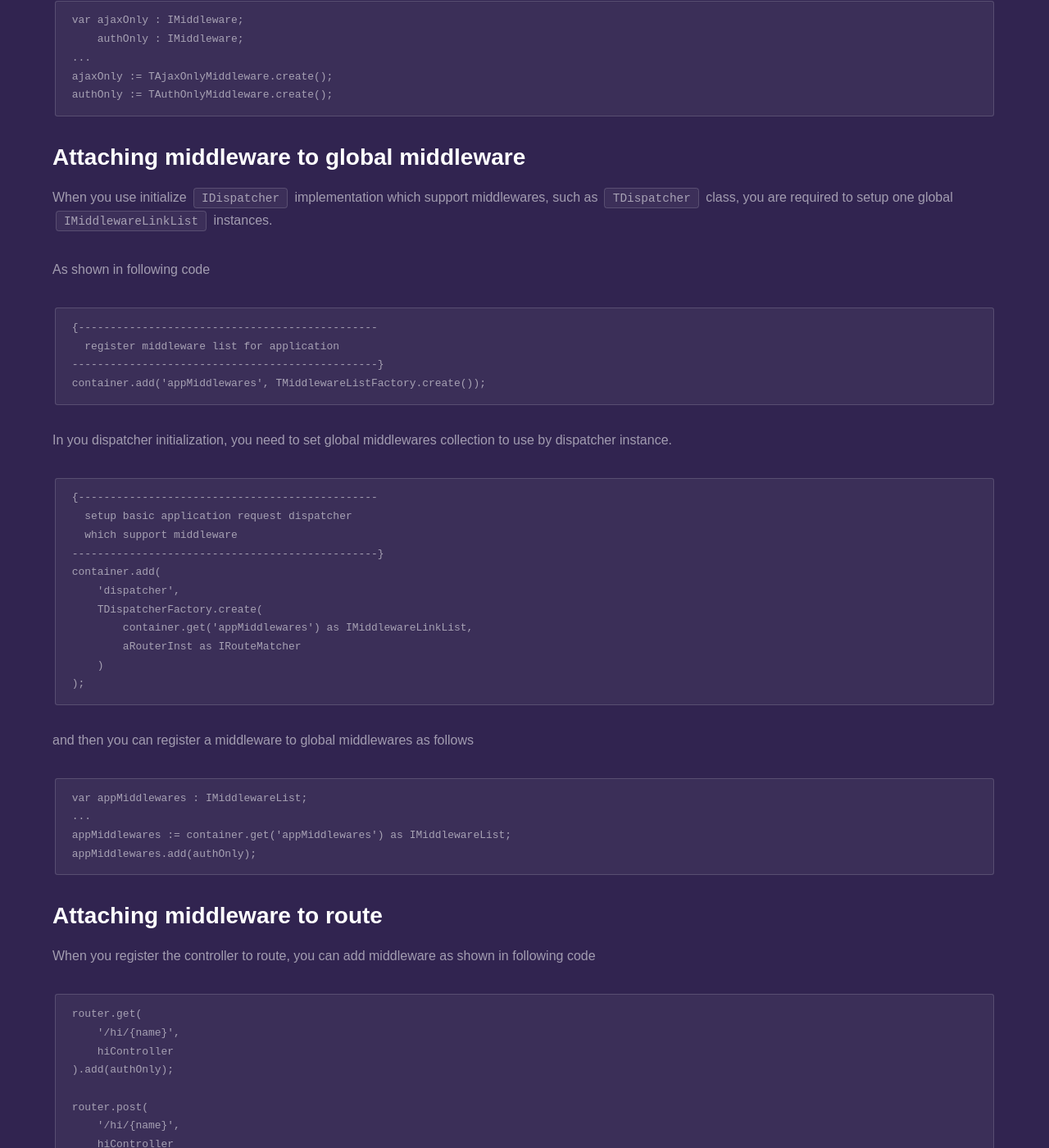
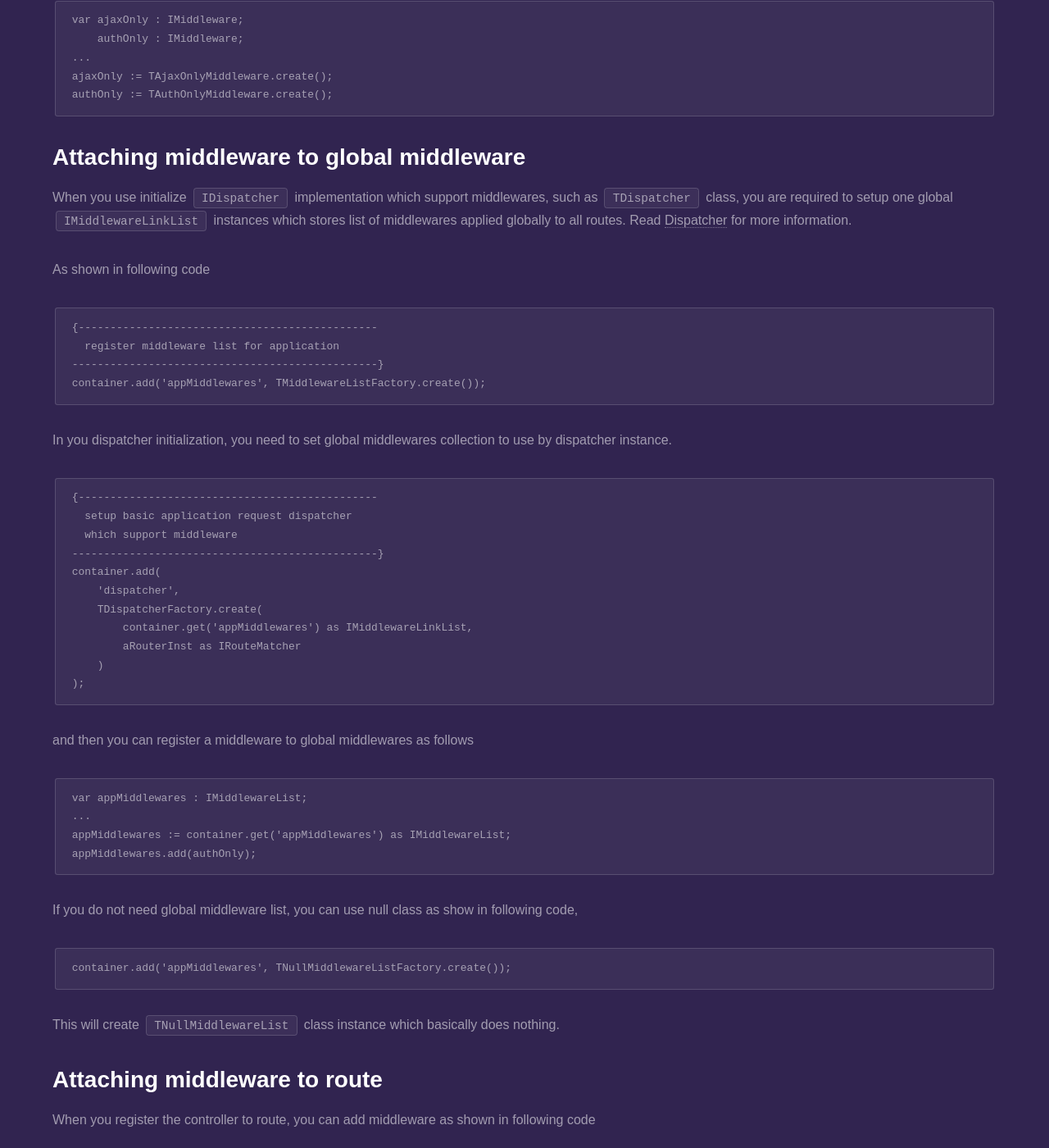
Before and after one commit to fanoframework/fanoframework.github.io, a Jekyll site: the page built from middlewares/index.md, in a window 1280 px wide and 1400 px high, scrolled down 3003 px. Shown: the whole window at 82% size. Built offline with Jekyll 4.4.1, drawn with Linux system fonts in a browser that asks for light colours; our own code applies the rules of GitHub Pages for plain Markdown files.

Commit message:
improve middleware content

````diff
--- a/middlewares/index.md
+++ b/middlewares/index.md
@@ -121,7 +121,7 @@ authOnly := TAuthOnlyMiddleware.create();
 
 ## Attaching middleware to global middleware
 
-When you use initialize `IDispatcher` implementation which support middlewares, such as `TDispatcher` class, you are required to setup one global `IMiddlewareLinkList` instances.
+When you use initialize `IDispatcher` implementation which support middlewares, such as `TDispatcher` class, you are required to setup one global `IMiddlewareLinkList` instances which stores list of middlewares applied globally to all routes. Read [Dispatcher](/dispatcher) for more information.
 
 As shown in following code
 
@@ -156,6 +156,14 @@ var appMiddlewares : IMiddlewareList;
 appMiddlewares := container.get('appMiddlewares') as IMiddlewareList;
 appMiddlewares.add(authOnly);
 ```
+
+If you do not need global middleware list, you can use null class as show in following code,
+
+```
+container.add('appMiddlewares', TNullMiddlewareListFactory.create());
+```
+
+This will create `TNullMiddlewareList` class instance which basically does nothing.
 
 ## Attaching middleware to route
 
````
